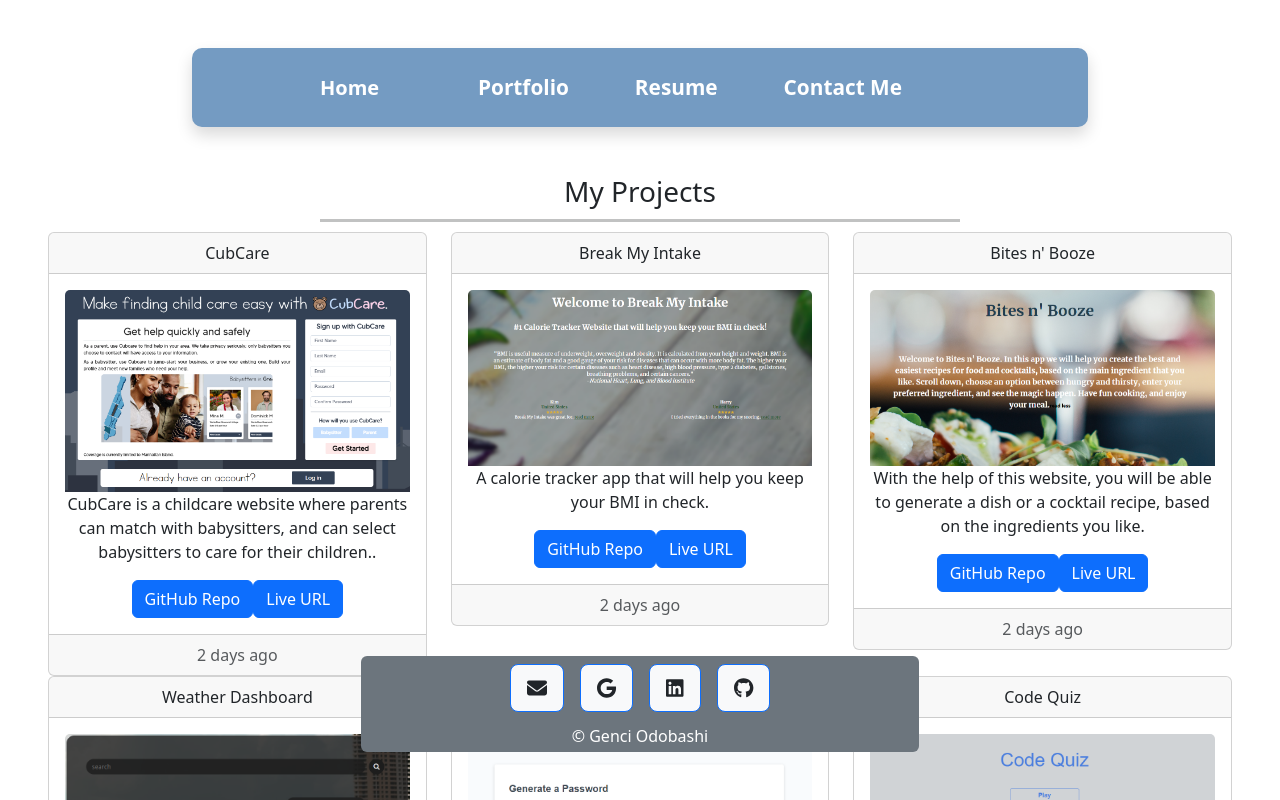
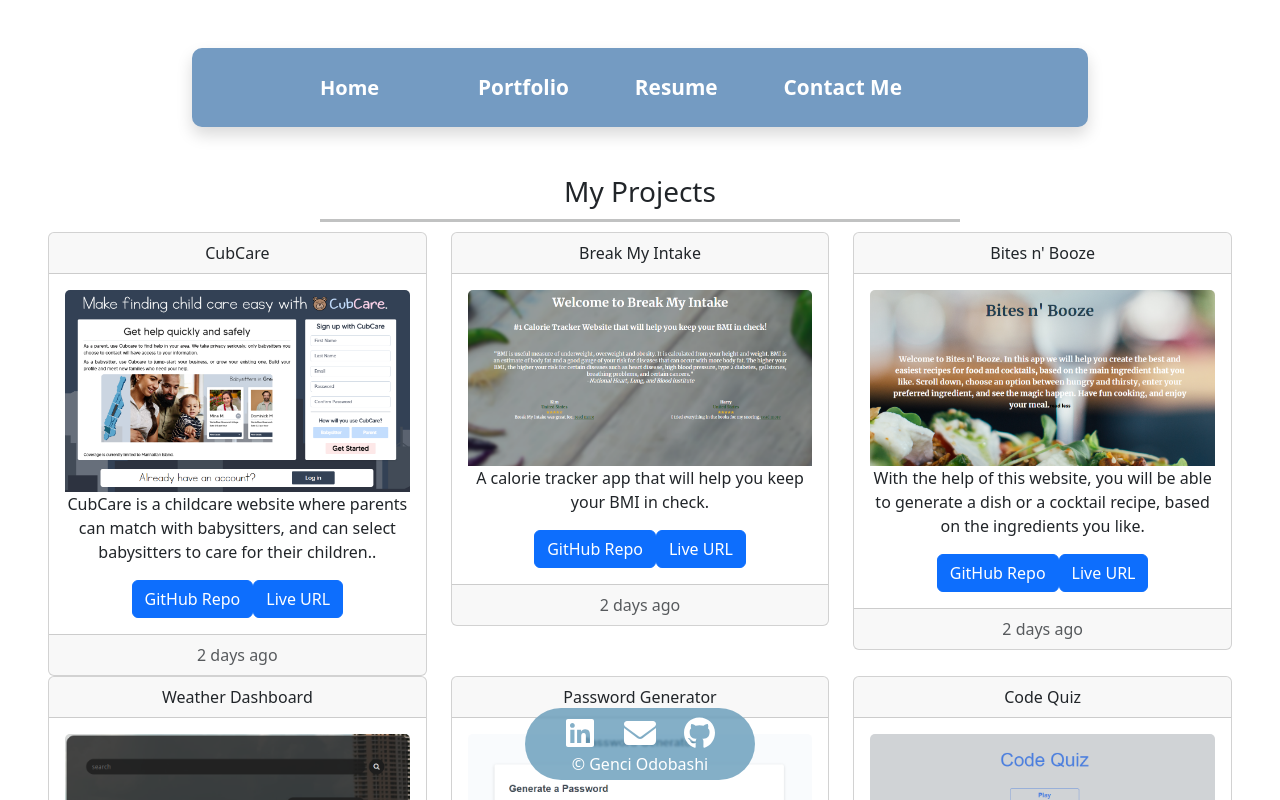
Before and after one commit to odobashigenci/react-portfolio, a React (Create React App) app: page /portfolio in a window 1280 px wide. Shown: the top 800 px of the page. Built offline with nearby package versions, Linux system fonts and the light colour scheme.

Commit message:
styling footer

```diff
--- a/src/components/Footer.js
+++ b/src/components/Footer.js
@@ -1,6 +1,6 @@
 import React from 'react';
 import { FontAwesomeIcon } from '@fortawesome/react-fontawesome';
-import { fab, faGoogle } from '@fortawesome/free-brands-svg-icons';
+import { fab, } from '@fortawesome/free-brands-svg-icons';
 import { faEnvelope } from '@fortawesome/free-solid-svg-icons';
 import { library } from '@fortawesome/fontawesome-svg-core';
 
@@ -8,20 +8,23 @@ library.add(fab, faEnvelope);
 
 function Footer() {
   return (
-    <div className="myFooter container my-5">
-      <footer className="text-center text-lg-start bg-secondary text-white rounded" style={{ width: '50%', margin: '0 auto' }}>
-        <div className="container d-flex justify-content-center py-2">
-          <button type="button" className="bg-light text-dark btn btn-primary btn-lg btn-floating mx-2" style={{ backgroundColor: '#54456b' }}>
-            <FontAwesomeIcon icon={['fas', 'envelope']} />
+    <div className="container-footer">
+      <footer className="myFooter text-center text-lg-start text-white">
+        <div className="container d-flex justify-content-center">
+          <button type="button" className="contactIcons linkedin">
+            <a href="https://www.linkedin.com/in/genci-odobashi-692169149/" target="_blank" rel="noopener noreferrer">
+            <FontAwesomeIcon icon={['fab', 'linkedin']} className='icon'/>
+            </a>
           </button>
-          <button type="button" className="bg-light text-dark btn btn-primary btn-lg btn-floating mx-2" style={{ backgroundColor: '#54456b' }}>
-            <FontAwesomeIcon icon={['fab', 'google']} />
+          <button type="button" className="contactIcons gmail">
+            <a href="mailto:godobashi@gmail.com">
+            <FontAwesomeIcon icon={['fas', 'envelope']} className='icon' />
+            </a>
           </button>
-          <button type="button" className="bg-light text-dark btn btn-primary btn-lg btn-floating mx-2" style={{ backgroundColor: '#54456b' }}>
-            <FontAwesomeIcon icon={['fab', 'linkedin']} />
-          </button>
-          <button type="button" className="bg-light text-dark btn btn-primary btn-lg btn-floating mx-2" style={{ backgroundColor: '#54456b' }}>
-            <FontAwesomeIcon icon={['fab', 'github']} />
+          <button type="button" className="contactIcons github">
+            <a href="https://github.com/odobashigenci" target="_blank" rel="noopener noreferrer">
+            <FontAwesomeIcon icon={['fab', 'github']} className='icon' />
+            </a>
           </button>
         </div>
 
--- a/src/index.css
+++ b/src/index.css
@@ -1,6 +1,9 @@
+:root {
+  background-color: #F6F4EB;
+}
+
 body {
-  background-color: red;
-  margin: 0;
+    margin: 0;
   font-family: -apple-system, BlinkMacSystemFont, 'Segoe UI', 'Roboto', 'Oxygen',
     'Ubuntu', 'Cantarell', 'Fira Sans', 'Droid Sans', 'Helvetica Neue',
     sans-serif;
@@ -54,3 +57,39 @@ code {
 .home {
   margin-left: 100px;
 }
+
+/* Footer.js */
+
+.myFooter {
+  backdrop-filter: blur(1px);
+  background-color: rgba(81, 141, 175, 0.7);
+  border-radius: 50px;
+  margin: auto;
+  margin-bottom: 20px;
+  width: 18%;
+}
+
+.contactIcons {
+  background: none;
+  border: none;
+  font-size: 2rem;
+  height: 40px;
+  width: 60px;
+}
+
+.icon {
+  color: white;
+}
+
+
+.linkedin .icon:hover {
+   color: #1469c7;
+ }
+
+.gmail .icon:hover {
+   color: #D44638;
+}
+
+.github .icon:hover {
+  color: black;
+ }
```
